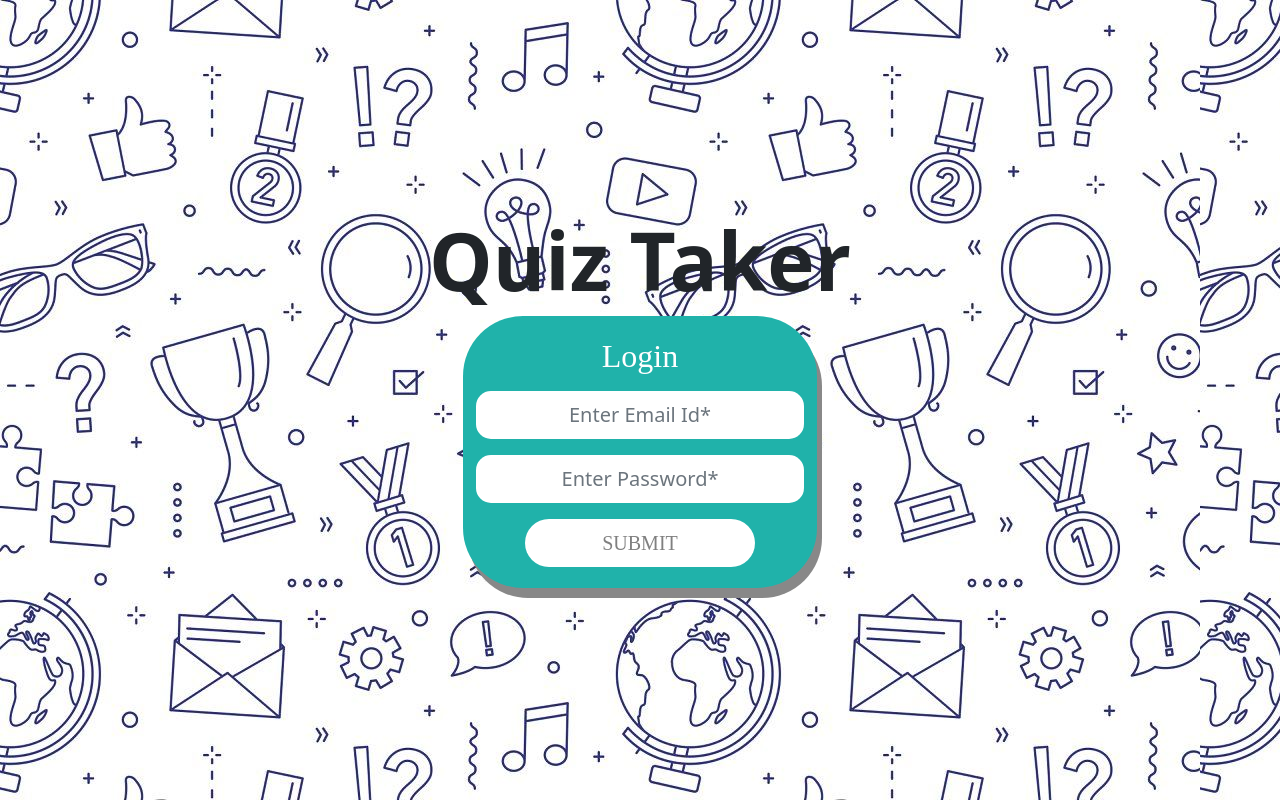
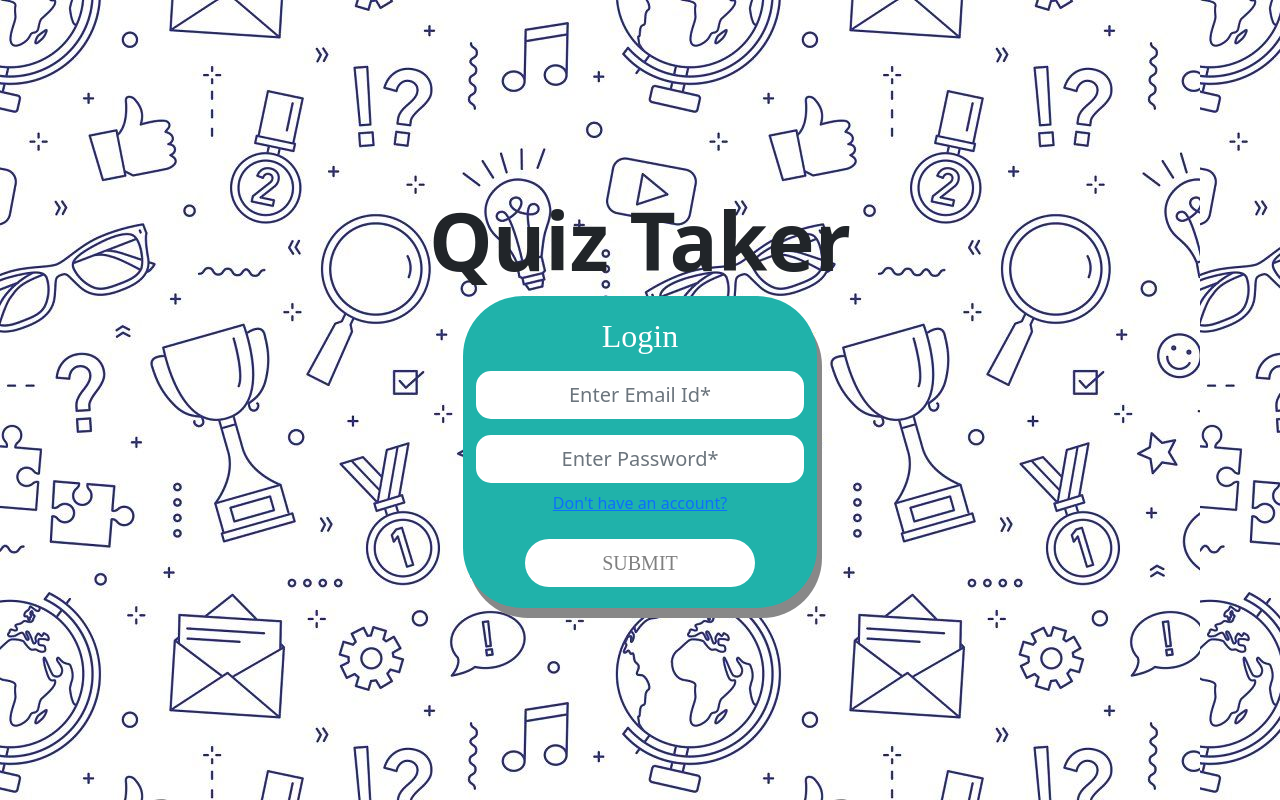
Before and after one commit to lakshayman/quizTaker, a React (Create React App) app: page /#/ in a window 1280 px wide. Built offline with nearby package versions, Linux system fonts and the light colour scheme.

Commit message:
frontend done

```diff
--- a/src/pages/Login/index.jsx
+++ b/src/pages/Login/index.jsx
@@ -1,4 +1,5 @@
 import React, { useState } from 'react';
+import {Link} from 'react-router-dom';
 import './index.css';
 var mailformat = /^[^ ]+@[^ ]+\.[a-z]{2,3}$/;
 function LoginPage(){
@@ -71,6 +72,10 @@ function LoginPage(){
       />
       {isError && <p style={{color: "brown"}}>E-Mail/Password is Wrong</p>}
 
+      <p className="grey-text text-darken-1">
+        <Link to="/register" >Don't have an account? </Link>
+      </p>
+
       <input
         id="lbutton"
         type="button"
@@ -80,6 +85,7 @@ function LoginPage(){
         className="my-2 form-control form-control-lg"
       />
 
+
     </div>
     </div>
     );
--- a/src/pages/Register/index.jsx
+++ b/src/pages/Register/index.jsx
@@ -1,5 +1,6 @@
 import './index.css';
 import React, { useState } from 'react';
+import {Link} from 'react-router-dom';
 var mailformat = /^[^ ]+@[^ ]+\.[a-z]{2,3}$/;
 function RegisterPage(){
   const [registerData, setregisterData] = useState({
@@ -152,6 +153,10 @@ function RegisterPage(){
         class="my-2 form-control form-control-lg"
       />
 
+      <p className="grey-text text-darken-1">
+        <Link to="/" >Have an account? </Link>
+      </p>
+
       <input
         id="rbutton"
         type="button"
```
Also changed, not shown: 1 other file (tests, documents, lock files or other folders).
